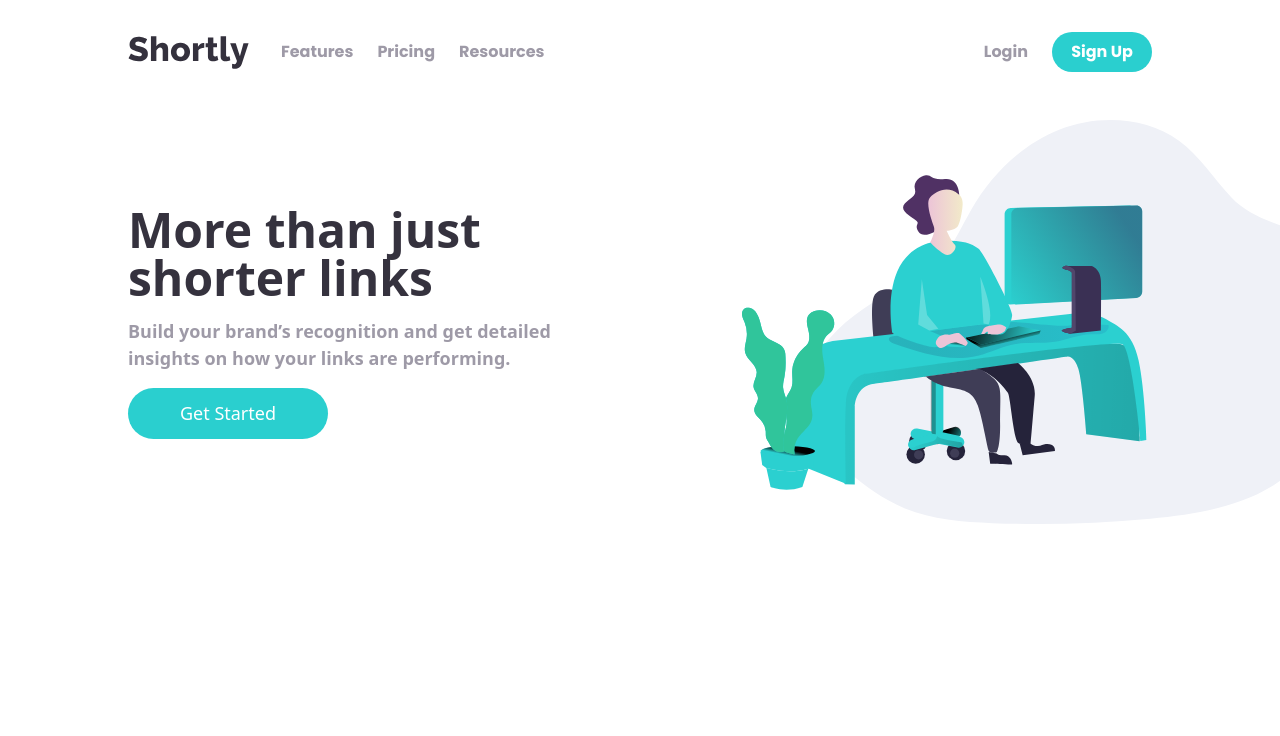
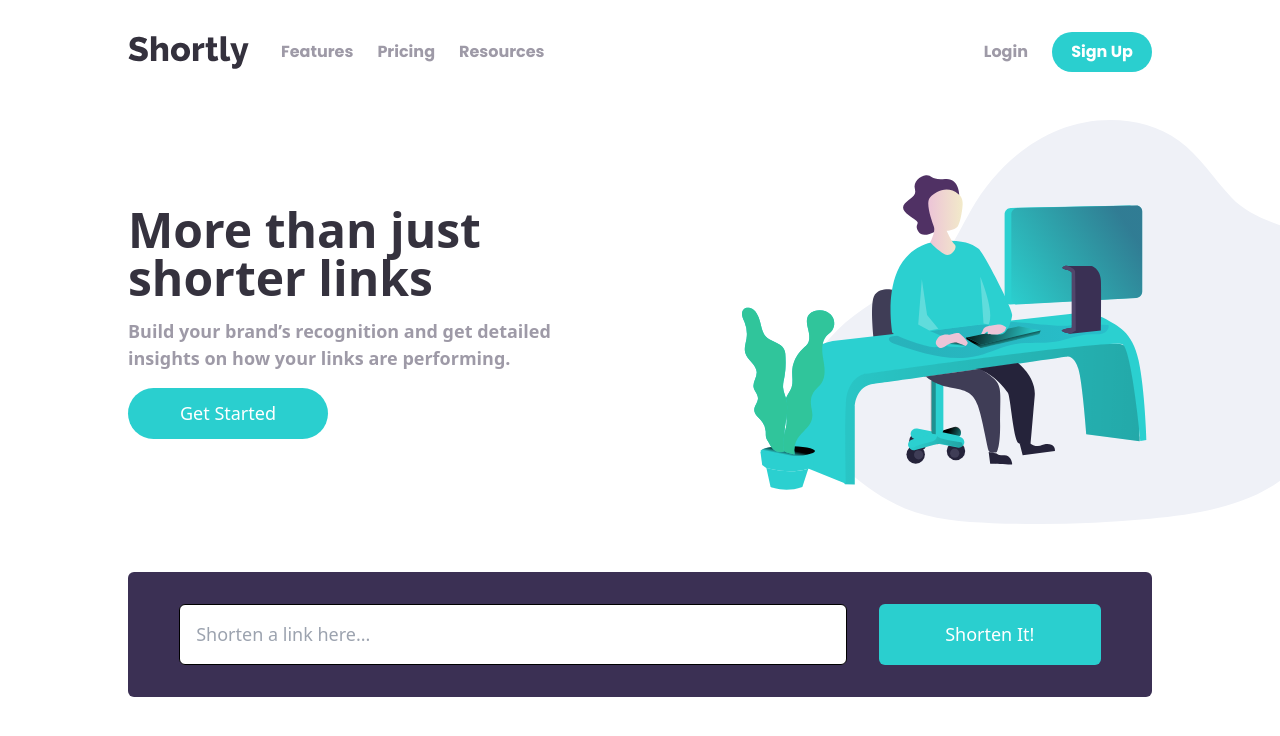
Before and after one commit to Sheriff-Oladimeji/shortly, a React (Vite) app: page / in a window 1280 px wide. Shown: the top 736 px of the page. Built offline with nearby package versions, Linux system fonts and the light colour scheme.

Commit message:
modify files

```diff
--- a/src/App.jsx
+++ b/src/App.jsx
@@ -1,10 +1,11 @@
-import { Main, Navbar } from "./components"
+import { Main, Navbar , Shorten} from "./components"
 
 const App = () => {
   return (
     <div className="text-[18px]">
       <Navbar />
-      <Main/>
+      <Main />
+      <Shorten/>
     </div>
   )
 }
--- /dev/null
+++ b/src/components/Shorten.jsx
@@ -0,0 +1,19 @@
+import Button from "./Button"
+
+
+const Shorten = () => {
+  return (
+    <section className="w-[90%] md:w-[80%] mx-auto bg-DarkViolet py-8 my-8 rounded-md">
+      <form className="w-[90%] flex flex-col md:flex-row mx-auto gap-8">
+        <input
+          type="text"
+          className="p-4  border w-full md:w-3/4 rounded-md"
+          placeholder="Shorten a link here..."
+        />
+        <Button style={`py-4 md:w-1/4 rounded-md`} value={"Shorten It!"} />
+      </form>
+    </section>
+  );
+}
+
+export default Shorten
--- a/src/components/index.js
+++ b/src/components/index.js
@@ -1,4 +1,5 @@
 import Navbar from "./Navbar";
 import Main from "./Main";
 import Button from "./Button";
-export {Navbar, Main, Button}
+import Shorten from "./Shorten";
+export {Navbar, Main, Button,Shorten}
```
